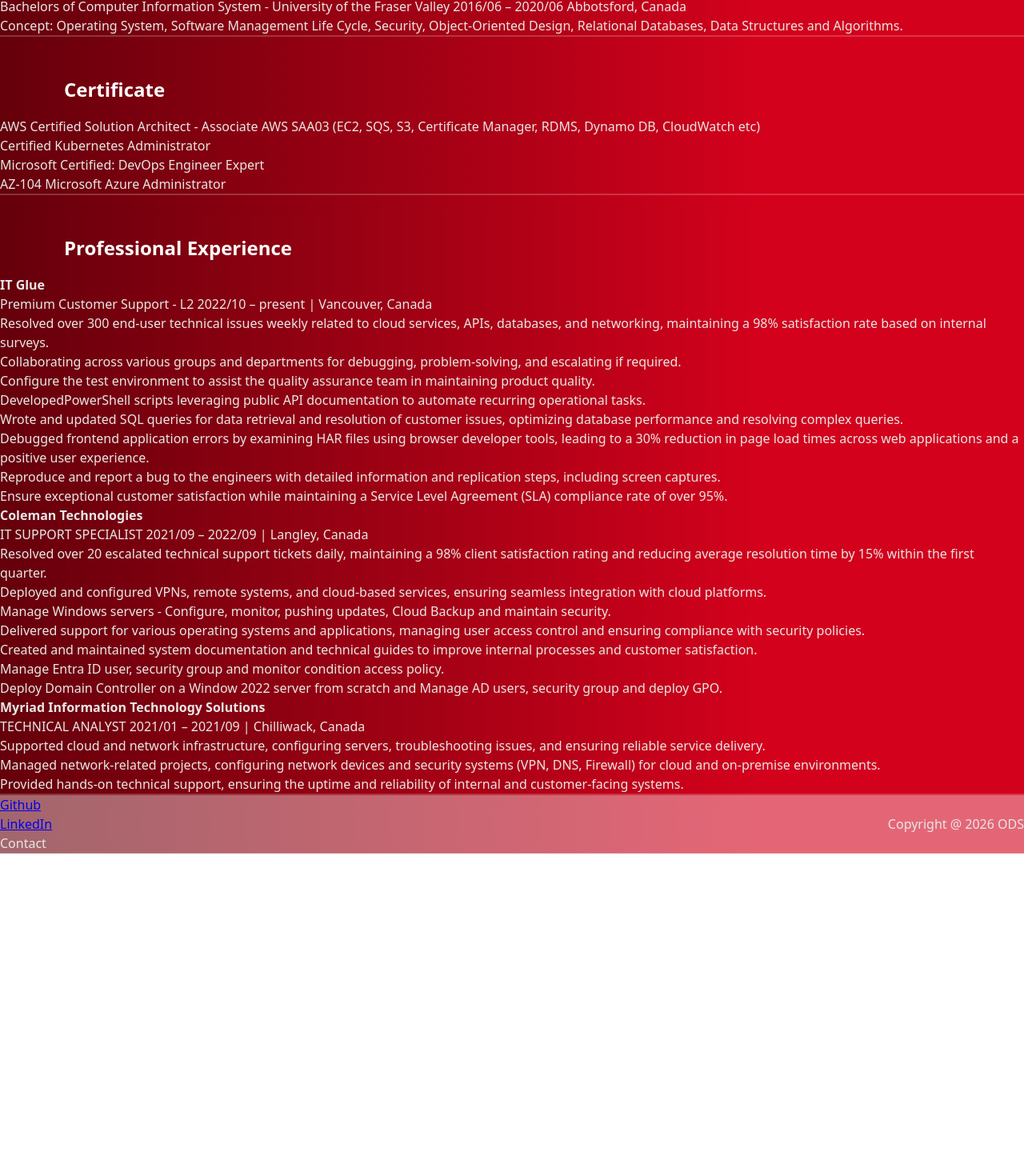
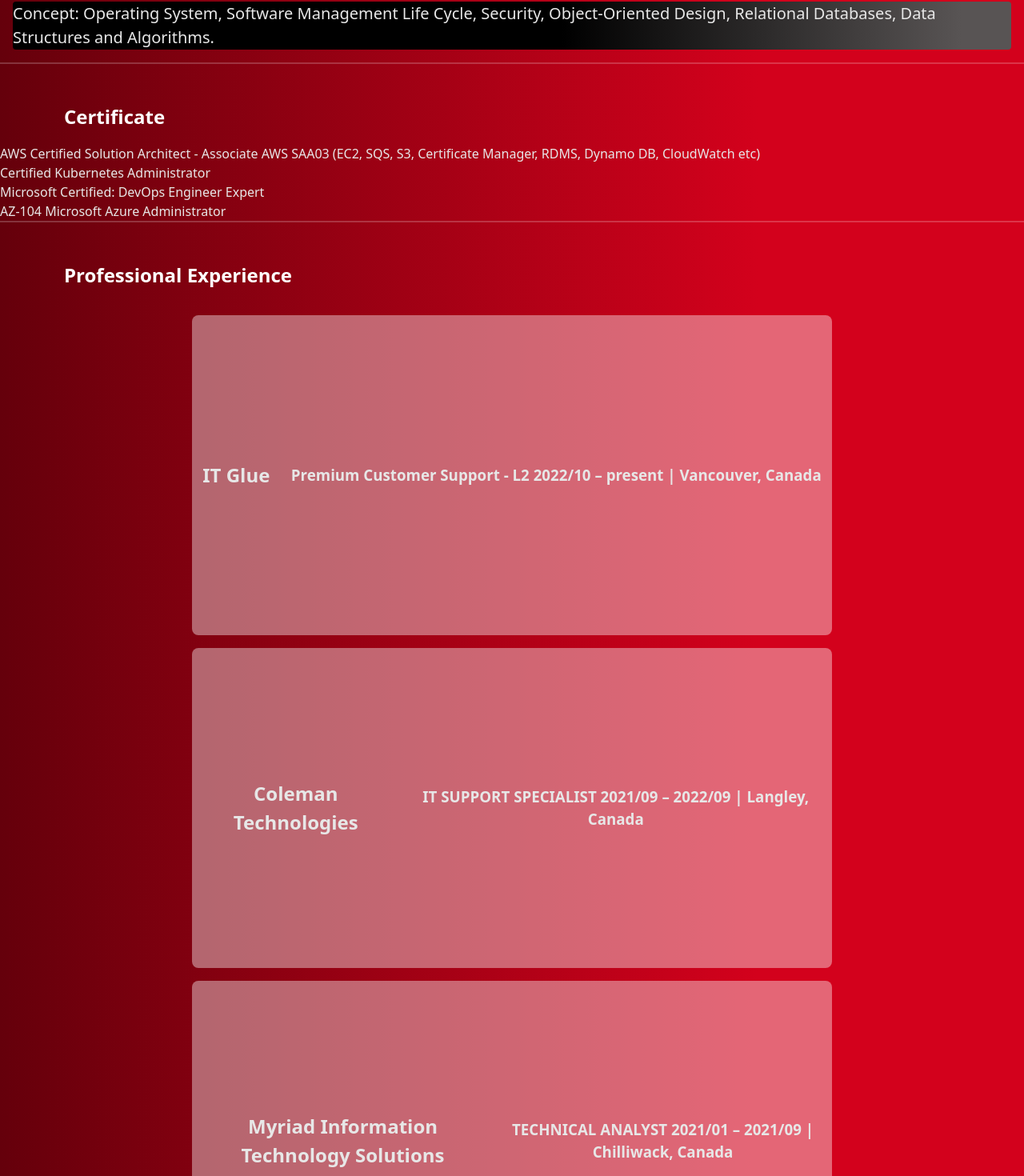
Before and after one commit to Omkar463-maker/omkar463-maker.github.io, a React (Vite) app: page / in a window 1280 px wide. Shown: the part 1321-2791 px from the top of the page at 80% size. Before the commit the page ends 2388 px from the top, so only its background shows below. Built offline with nearby package versions, Linux system fonts and the light colour scheme.

Commit message:
updated Experience and Education UI

```diff
--- a/src/App.css
+++ b/src/App.css
@@ -1,20 +1,11 @@
 * {
     margin: 0;
     padding: 0;
-    box-sizing: border-box;
 }
 
 .portfolio {
-    justify-content: space-between;
+    position: absolute;
     background-image:-webkit-linear-gradient(left, #65000b 0%, #d3011c 74%)
-}
-
-.container {
-        width: 100%;
-        margin: 0 auto;
-        padding: 0 2rem;
-        position: relative;
-        overflow: hidden;
 }
 
 .header {
@@ -58,7 +49,6 @@
 
 .header {
     margin-top: 2rem;
-    text-align: center;
     color: #fff;
 }
 
@@ -88,7 +78,7 @@
 .about{
     border-top: 2px solid rgba(255, 255, 255, 0.2);
     border-bottom: 2px solid rgba(255, 255, 255, 0.2);
-    backdrop-filter: blur(10px);
+
 }
 .about p {
     margin: 2rem 2rem;
@@ -102,7 +92,6 @@
 .skill {
     border-top: 2px solid rgba(255, 255, 255, 0.2);
     border-bottom: 2px solid rgba(255, 255, 255, 0.2);
-    backdrop-filter: blur(10px);
 }
 
 .project .pro_head {
@@ -144,6 +133,10 @@
     transform: scale(1.05);
 }
 
+.project .tile li:hover {
+    transform: scale(1.05);
+}
+
 .project .more_pro {
     align-items: center;
 }
@@ -165,10 +158,21 @@
 }
 
 .education {
+    align-items: center;
     border-top: 2px solid rgba(255, 255, 255, 0.2);
     border-bottom: 2px solid rgba(255, 255, 255, 0.2);
-    backdrop-filter: blur(10px);
+}
 
+.education p {
+    background-image:-webkit-linear-gradient(right ,rgb(88, 84, 84) 5%,black 45%);
+    font-size: 20px;
+    margin: 1rem 1rem;
+    border-radius: 4px;
+    border-color: black;
+}
+
+.education p:hover {
+    transform: scale(1.05);
 }
 
 .cert {
@@ -180,6 +184,77 @@
 .experience {
     border-top: 2px solid rgba(255, 255, 255, 0.2);
     border-bottom: 2px solid rgba(255, 255, 255, 0.2);
-    backdrop-filter: blur(10px);
+}
 
+.card_container {
+    width: 800px;
+    height: 400px;
+    margin: 1rem auto;
+    perspective: 1000px;
+    cursor: pointer;
 }
+
+.itglue {
+    position: relative;
+    width: 100%;
+    height: 100%;
+    transition: transform 0.6s;
+    transform-style: preserve-3d;
+}
+.coleman {
+    position: relative;
+    z-index: 10;
+    width: 100%;
+    height: 100%;
+    transition: transform 0.6s;
+    transform-style: preserve-3d;
+}
+
+.myriad {
+    position: relative;
+    width: 100%;
+    height: 100%;
+    transition: transform 0.6s;
+    transform-style: preserve-3d;
+}
+
+.experience .card_container:hover .itglue {
+    transform: rotateY(180deg);
+}
+
+
+.experience .card_container:hover .coleman {
+    transform: rotateY(180deg);
+}
+
+.experience .card_container:hover .myriad {
+    transform: rotateY(180deg);
+}
+
+
+.prof_header, .duties {
+    position: absolute;
+    width: 100%;
+    height: 100%;
+    backface-visibility: hidden;
+    display: flex;
+    align-items: center;
+    justify-content: space-around;
+    border-radius: 0.5rem;
+    list-style-position: inside;
+}
+
+.prof_header {
+    background-color: rgba(255, 255, 255, 0.4);
+    height: 100%;
+    width: 100%;
+    border-radius: 0.5rem;
+    text-align: center;
+}
+
+
+.duties {
+    background-color: black;
+    color: #fff;
+    transform: rotateY(180deg);
+}
--- a/src/App.jsx
+++ b/src/App.jsx
@@ -8,7 +8,7 @@
 
 function App() {
   return (
-    <div className="portfolio">
+    <div className="portfolio" >
       <Navbar />
       <h1 className='main_header'>Omkar Shinde</h1>
       <h2 className='secondary_head'> AWS - SA certified | Azure certified | Terraform JavaScript | PowerShell scripting | CKA certified | Dockers | Ansible | GitHub | Python</h2>
@@ -83,11 +83,15 @@
             <li>AZ-104 Microsoft Azure Administrator</li>
           </ul>
         </div>
-
         <div className='experience'>
           <h2 className='header'>Professional Experience</h2>
-          <h4>IT Glue</h4>
-          <p>Premium Customer Support - L2 2022/10 – present | Vancouver, Canada</p>
+          <div className="card_container">
+            <div className="itglue">
+              <div className="prof_header">
+                <h2>IT Glue</h2>
+                <h3>Premium Customer Support - L2 2022/10 – present | Vancouver, Canada</h3>
+              </div>
+              <div className="duties">
                 <ul>
                   <li>Resolved over 300 end-user technical issues weekly related to cloud services, APIs, databases, and networking, maintaining a 98% satisfaction rate based on internal surveys.</li>
                   <li>Collaborating across various groups and departments for debugging, problem-solving, and escalating if required.</li>
@@ -98,10 +102,16 @@
                   <li>Reproduce and report a bug to the engineers with detailed information and replication steps, including screen captures.</li>
                   <li>Ensure exceptional customer satisfaction while maintaining a Service Level Agreement (SLA) compliance rate of over 95%.</li>
                 </ul>
-          <h4>Coleman Technologies</h4>
-          <p>
-            IT SUPPORT SPECIALIST  2021/09 – 2022/09 | Langley, Canada
-          </p>
+              </div>
+            </div>
+          </div>
+          <div className="card_container">
+            <div className="coleman">
+              <div className="prof_header">
+                <h2>Coleman Technologies</h2>
+                <h3>IT SUPPORT SPECIALIST 2021/09 – 2022/09 | Langley, Canada</h3>
+              </div>
+              <div className="duties">
                 <ul>
                   <li>Resolved over 20 escalated technical support tickets daily, maintaining a 98% client satisfaction rating and reducing average resolution time by 15% within the first quarter.</li>
                   <li>Deployed and configured VPNs, remote systems, and cloud-based services, ensuring seamless integration with cloud platforms.</li>
@@ -111,18 +121,30 @@
                   <li>Manage Entra ID user, security group and monitor condition access policy.</li>
                   <li>Deploy Domain Controller on a Window 2022 server from scratch and Manage AD users, security group and deploy GPO.</li>
                 </ul>
-          <h4>Myriad Information Technology Solutions</h4>
-          <p>
+              </div>
+            </div>
+          </div>
+          <div className="card_container">
+            <div className="myriad">
+              <div className="prof_header">
+                <h2>Myriad Information Technology Solutions</h2>
+                <h3>
                   TECHNICAL ANALYST  2021/01 – 2021/09 | Chilliwack, Canada
-          </p>
+                </h3>
+              </div>
+              <div className="duties">
                 <ul>
                   <li>Supported cloud and network infrastructure, configuring servers, troubleshooting issues, and ensuring reliable service delivery.</li>
                   <li>Managed network-related projects, configuring network devices and security systems (VPN, DNS, Firewall) for cloud and on-premise environments.</li>
                   <li>Provided hands-on technical support, ensuring the uptime and reliability of internal and customer-facing systems.</li>
                 </ul>
               </div>
+            </div>
+          </div>
+        </div>
       <Footer />
   </div>
+
 
   )
 }
--- a/src/components/Footer/Footer.css
+++ b/src/components/Footer/Footer.css
@@ -1,5 +1,6 @@
 .footer {
     display: flex;
+    width: 100%;
     justify-content: space-between;
     align-items: center;
     background-color: rgba(255, 255, 255, 0.4);
--- a/src/components/Footer/Footer.jsx
+++ b/src/components/Footer/Footer.jsx
@@ -2,13 +2,13 @@
 import './Footer.css'
 export default function Footer() {
   return (
-    <div className='footer'>
+    <footer className='footer'>
         <ul className='contact'>
             <li><a href='https://github.com/Omkar463-maker'>Github</a></li>
             <li><a href='www.linkedin.com/in/omkar-shinde-931baa170'>LinkedIn</a></li>
             <li><a>Contact</a></li>
         </ul>
         <a>Copyright @ 2026 ODS</a>
-    </div>
+    </footer>
   )
 }
--- a/src/components/Navbar/Navbar.css
+++ b/src/components/Navbar/Navbar.css
@@ -1,5 +1,8 @@
 .Navbar {
         display: flex;
+        width: 100%;
+        position: fixed;
+        z-index: 1000;
         justify-content: space-between;
         align-items: center;
         background-color: rgba(255, 255, 255, 0.4);
--- a/src/components/Navbar/Navbar.jsx
+++ b/src/components/Navbar/Navbar.jsx
@@ -1,5 +1,4 @@
-import './Navbar.css'
-import '../../assets/logo.png'
+import './Navbar.css';
 
 export default function Navbar() {
   return (
--- a/src/index.css
+++ b/src/index.css
@@ -1,6 +1,5 @@
 body {
     font-family: system-ui, -apple-system, BlinkMacSystemFont, 'Segoe UI', Roboto, Oxygen, Ubuntu, Cantarell, 'Open Sans', 'Helvetica Neue', sans-serif;
     color: #e7e7e7;
-    min-height: 100vh;
     line-height: 1.5;
 }
--- a/src/main.jsx
+++ b/src/main.jsx
@@ -5,7 +5,5 @@
 
 
 createRoot(document.getElementById('root')).render(
-  <StrictMode>
     <App />
-  </StrictMode>,
 )
```
Also changed, not shown: src/assets/gradient.png (deleted), src/assets/logo.png (deleted). Lines whose indentation alone changed are shown as unchanged.
